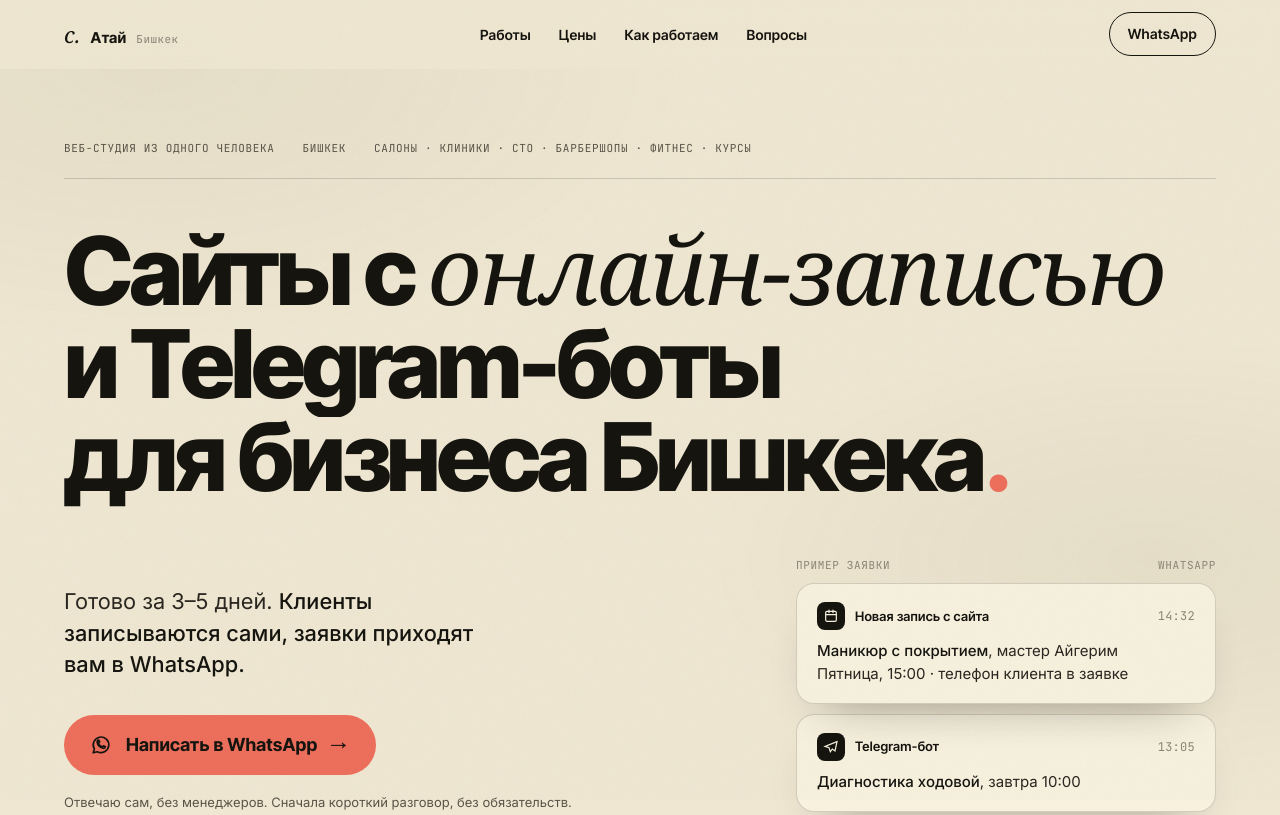
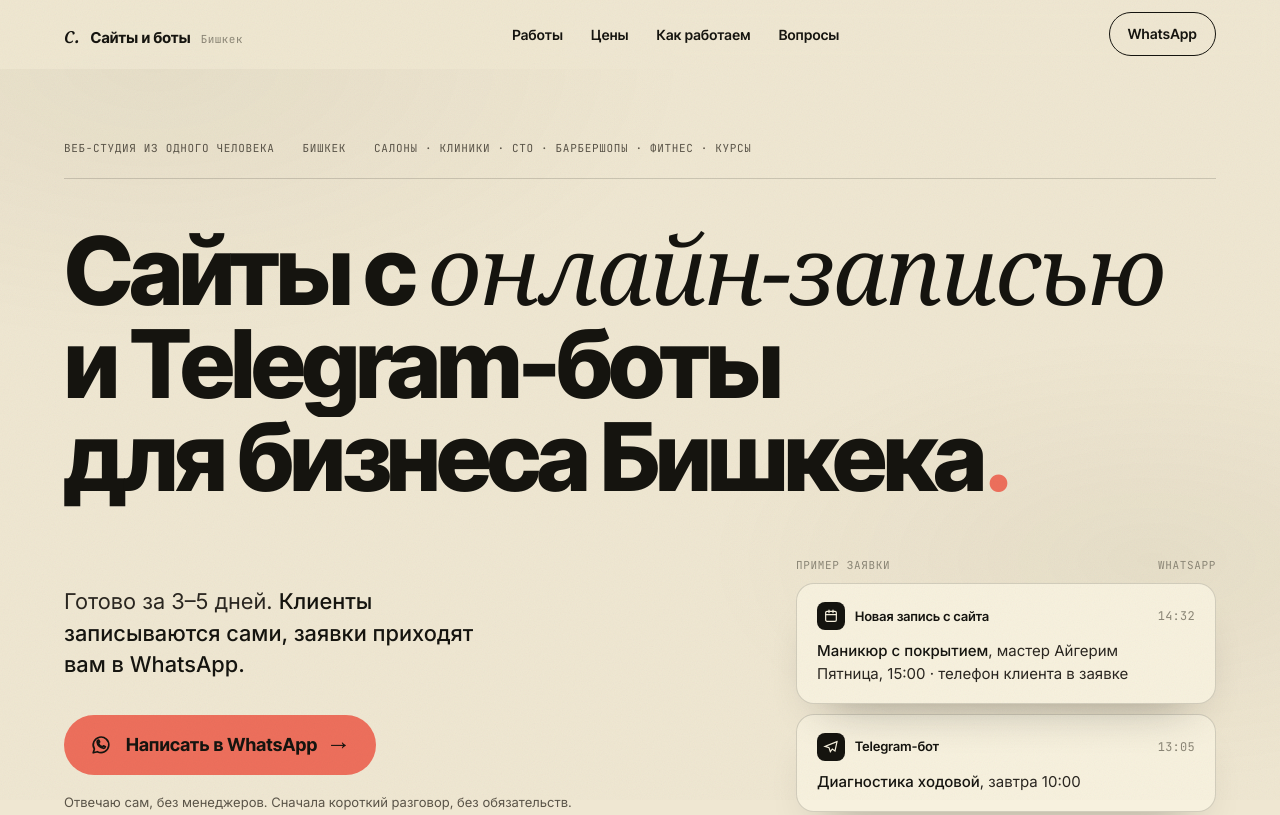
Before and after one commit to Yamy-me/yamy-me.github.io, a plain HTML site: page index.html in a window 1280 px wide. Shown: the top 815 px of the page. Drawn offline with nearby package versions, Linux system fonts and the light colour scheme; a web font is replaced by a local one.

Commit message:
Убрано имя с главной страницы

```diff
--- a/index.html
+++ b/index.html
@@ -265,7 +265,7 @@ summary .pm svg{width:16px;height:16px}
 
 <header class="nav" data-od-id="nav">
   <div class="wrap">
-    <a class="brand" href="#top" data-od-id="brand"><span class="mark">с.</span><span class="js-name">Имя Фамилия</span><small>Бишкек</small></a>
+    <a class="brand" href="#top" data-od-id="brand"><span class="mark">с.</span><span class="js-name">Сайты и боты</span><small>Бишкек</small></a>
     <nav aria-label="Разделы"><ul>
       <li><a href="#work">Работы</a></li>
       <li><a href="#prices">Цены</a></li>
@@ -476,7 +476,7 @@ summary .pm svg{width:16px;height:16px}
   <div class="mega" aria-hidden="true">Бишкек · сайты · боты</div>
   <div class="wrap">
     <footer class="foot" data-od-id="footer">
-      <span>© <span class="js-year">2026</span> <span class="js-name">Имя Фамилия</span> · Бишкек, Кыргызстан</span>
+      <span>© <span class="js-year">2026</span> <span class="js-name">Сайты и боты</span> · Бишкек, Кыргызстан</span>
       <span><a class="js-wa" href="https://wa.me/996XXXXXXXXX" target="_blank" rel="noopener">WhatsApp: <span class="js-phone">+996 XXX XXX XXX</span></a></span>
     </footer>
   </div>
@@ -485,7 +485,7 @@ summary .pm svg{width:16px;height:16px}
 
 <script>
 /* Настройки: впишите своё имя и номер WhatsApp (только цифры, с 996) */
-const MY_NAME = 'Атай';
+const MY_NAME = 'Сайты и боты';
 const MY_WHATSAPP = '996555150381';
 
 (function(){
```
